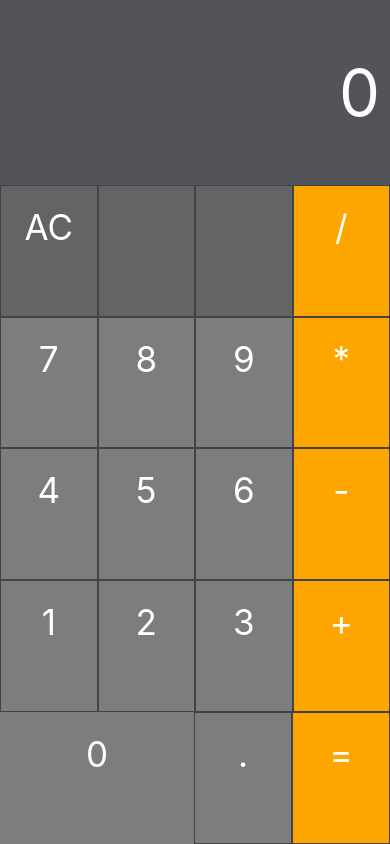
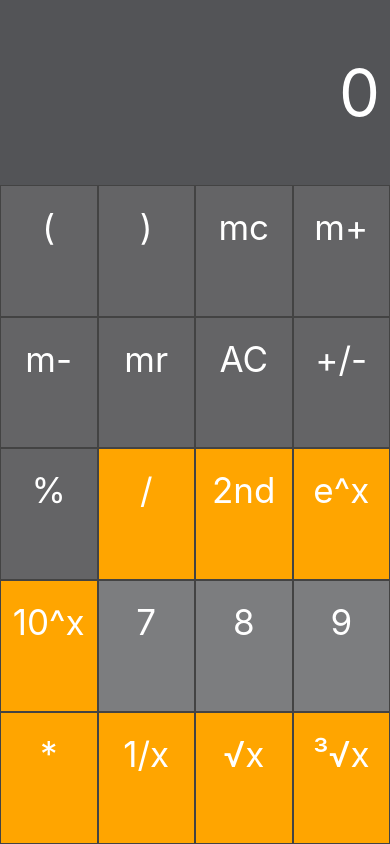
Before and after one commit to DwiN3/ZPSM_LABs, a React Native app in the folder Calculator_35196/: screen / in a window 390 px wide. Built offline with nearby package versions, Linux system fonts and the light colour scheme.

Commit message:
dodanie do testów przycisków

```diff
--- a/Calculator_35196/App.tsx
+++ b/Calculator_35196/App.tsx
@@ -388,7 +388,7 @@ const App = () => {
     };
   }, []);
 
-  const buttonsPortrait = [
+  const buttonsPortrait2 = [
     { title: 'AC', onPress: clearDisplay, style: styles.buttonClear },
     { title: '', style: styles.buttonClear },
     { title: '', style: styles.buttonClear },
@@ -410,7 +410,7 @@ const App = () => {
     { title: '=', onPress: calculateResult, style: styles.buttonOperator },
   ];
 
-  const buttonsLand = [
+  const buttonsPortrait = [
     { title: '(', onPress: () => handleButtonPress('('), style: styles.buttonClear },
     { title: ')', onPress: () => handleButtonPress(')'), style: styles.buttonClear },
     { title: 'mc', onPress: () => clearMemory(), style: styles.buttonClear },
```
